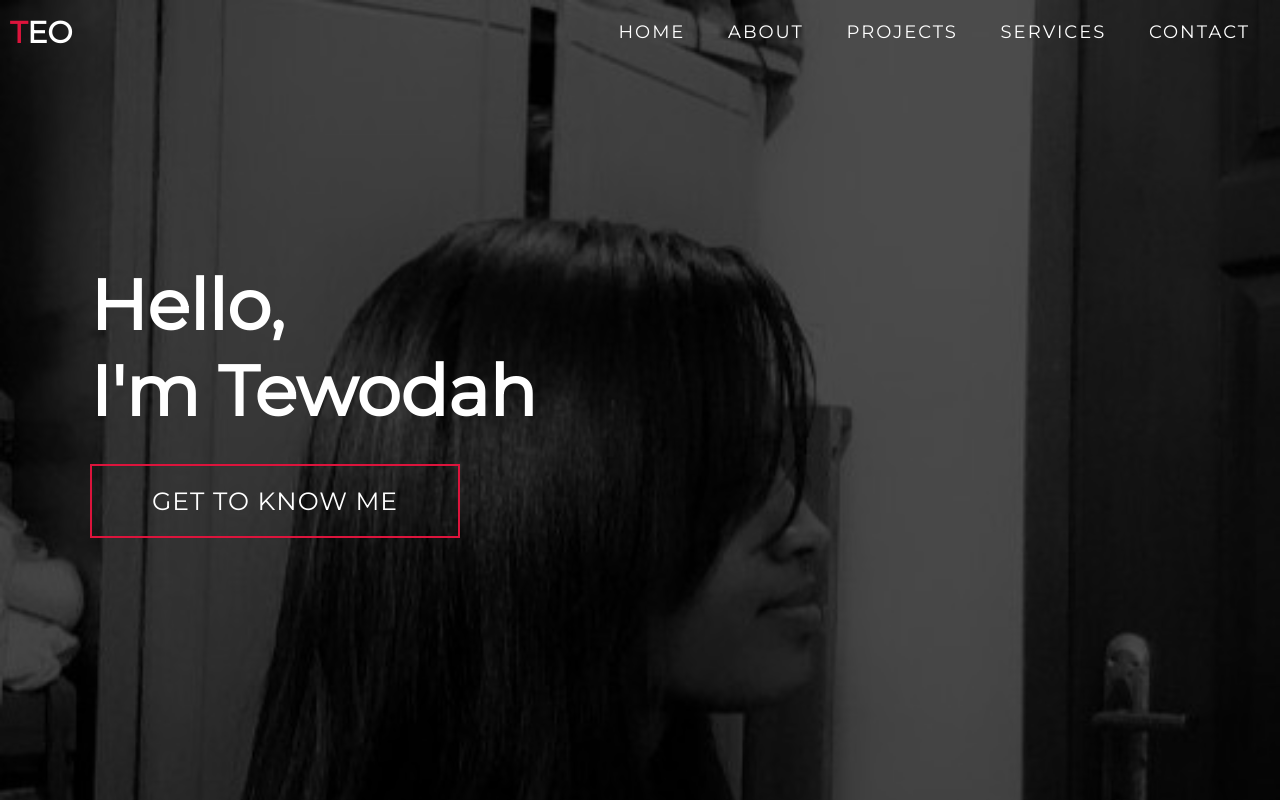
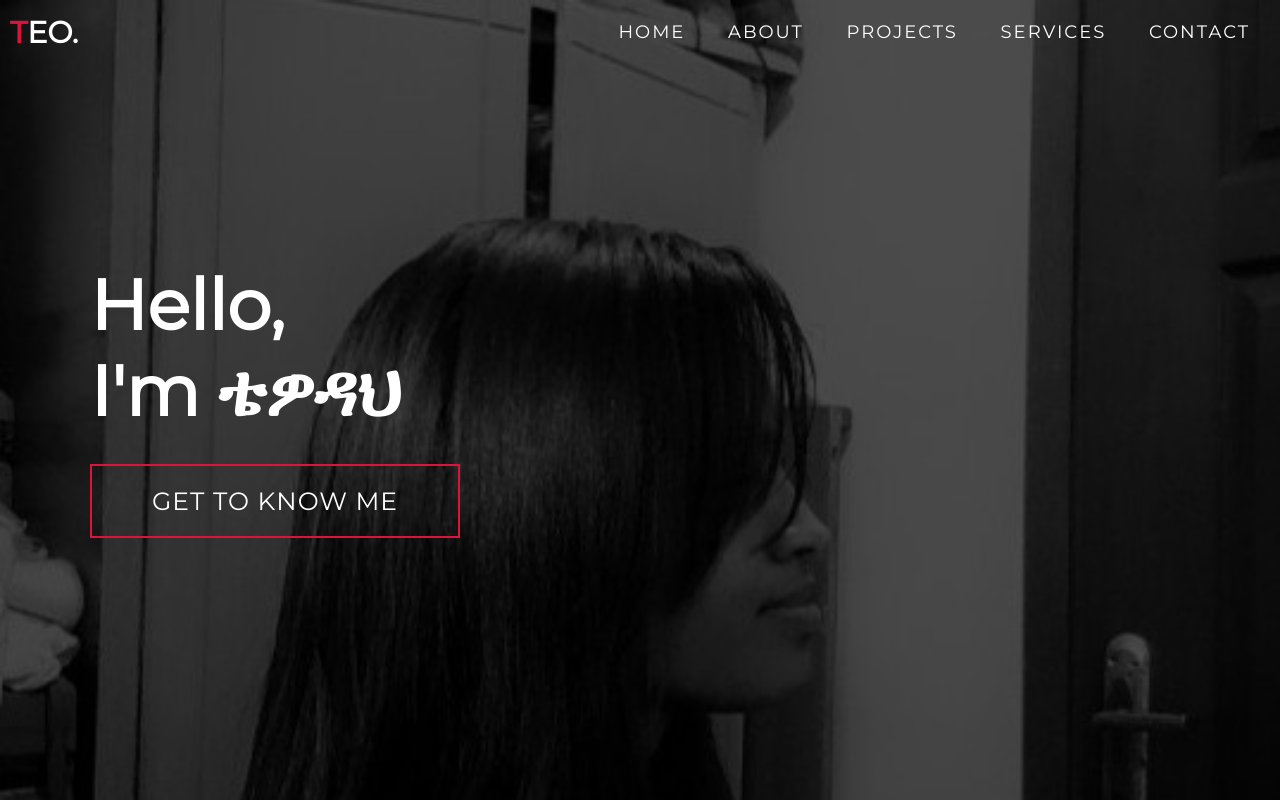
Before and after one commit to Tewodah/teoportfolio, a plain HTML site: page index.html in a window 1280 px wide. Shown: the top 800 px of the page. Drawn offline with Linux system fonts and the light colour scheme.

Commit message:
Update brand name  correct spelling and language

```diff
--- a/index.html
+++ b/index.html
@@ -15,7 +15,7 @@
       <div class="nav-bar">
         <div class="brand">
           <a href="#hero">
-            <h1><span>T</span>eo</h1>
+            <h1><span>T</span>eo.</h1>
           </a>
         </div>
         <div class="nav-list">
@@ -41,7 +41,7 @@
     <div class="hero container">
       <div>
         <h1>Hello, <span></span></h1>
-        <h1>I'm Tewodah <span></span></h1>
+        <h1>I'm ቴዎዳህ <span></span></h1>
         <a href="#about" type="button" class="cta">Get to Know Me</a>
       </div>
     </div>
```
